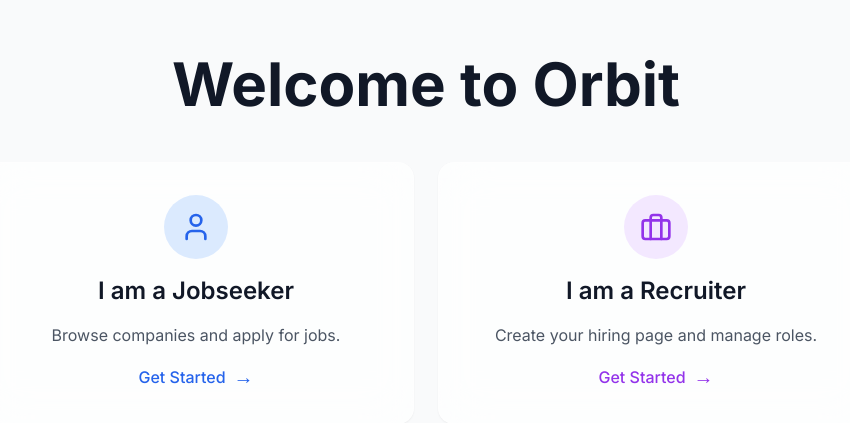
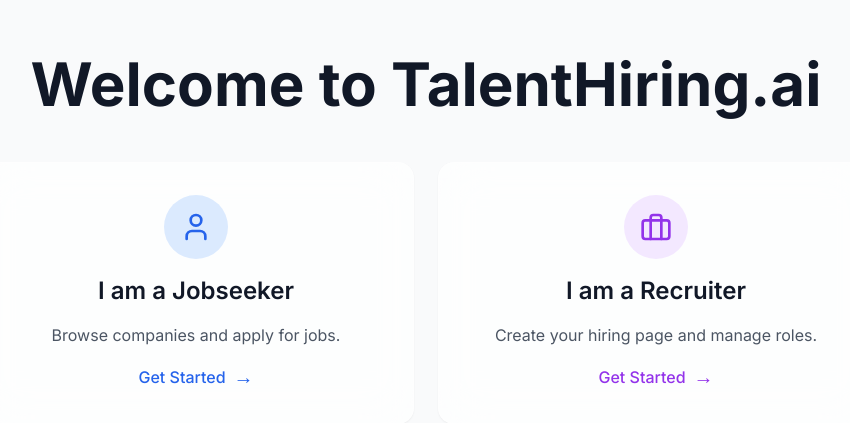
Before and after one commit to Ya5h10/website-editor-for-hr, a Next.js app: page / in a window 1280 px wide. Shown: the part 161-584 px from the top of the page, without its empty margins (214-1064 px from the left). Built offline with nearby package versions, Linux system fonts and the light colour scheme.

Commit message:
changed name

```diff
--- a/app/page.tsx
+++ b/app/page.tsx
@@ -6,7 +6,7 @@
     <main className="flex min-h-screen flex-col items-center justify-center p-8 bg-gray-50">
       <div className="w-full max-w-4xl">
         <h1 className="text-5xl md:text-6xl font-bold text-gray-900 text-center mb-12">
-          Welcome to Orbit
+          Welcome to TalentHiring.ai
         </h1>
 
         <div className="grid grid-cols-1 md:grid-cols-2 gap-6">
```
Also changed, not shown: 1 other file (tests, documents, lock files or other folders).
